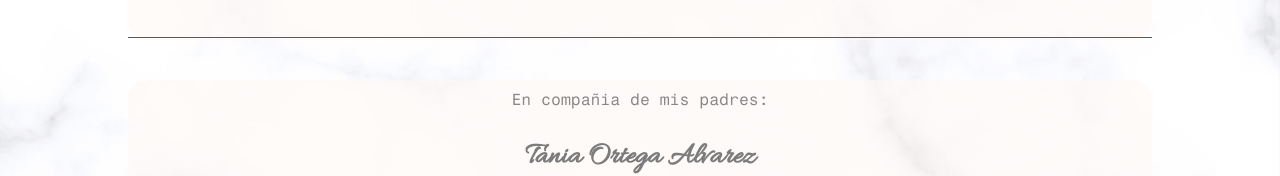
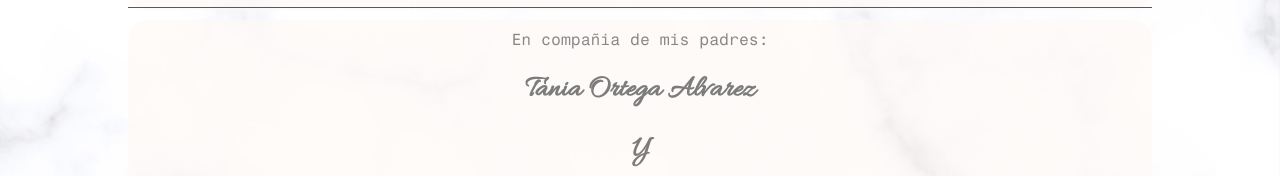
Before and after one commit to chrissvg2323/Invitacion-luis, a plain HTML site: page index.html in a window 1280 px wide. Shown: the part 783-959 px from the top of the page. Drawn offline with Linux system fonts and the light colour scheme.

Commit message:
Add files via upload

```diff
--- a/css/style.css
+++ b/css/style.css
@@ -37,7 +37,7 @@ body {
     height: auto;
     border-radius: 20px;
     background-color: rgba(255, 249, 246, 0.66);
-    margin-top: 40px;
+    margin-top: 10px;
 }
 
 #fondo {
@@ -62,6 +62,7 @@ body {
     font-family: 'allura';
     font-size: 30px;
     color: rgb(124, 124, 124);
+    line-height: 20px;
 
 }
 
```
